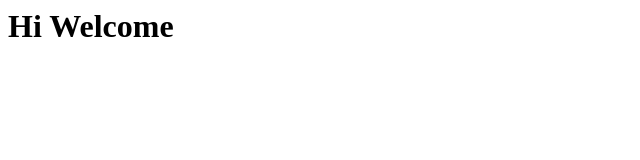
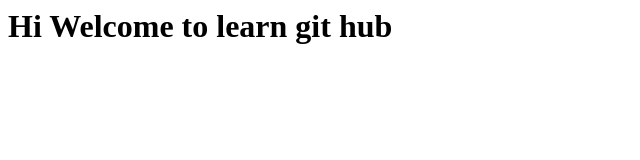
Before and after one commit to omkar-madhukar-yadav/Project_dir, a plain HTML site: page index.html in a window 1280 px wide. Shown: the whole page, without its empty margins (0-640 px from the left). Drawn offline with Linux system fonts and the light colour scheme.

Commit message:
update 2 index.html

```diff
--- a/index.html
+++ b/index.html
@@ -1,5 +1,5 @@
 <html>
 	<div>
-		<h1>Hi Welcome</h1>
+		<h1>Hi Welcome to learn git hub</h1>
 	</div>
 </html>
```
